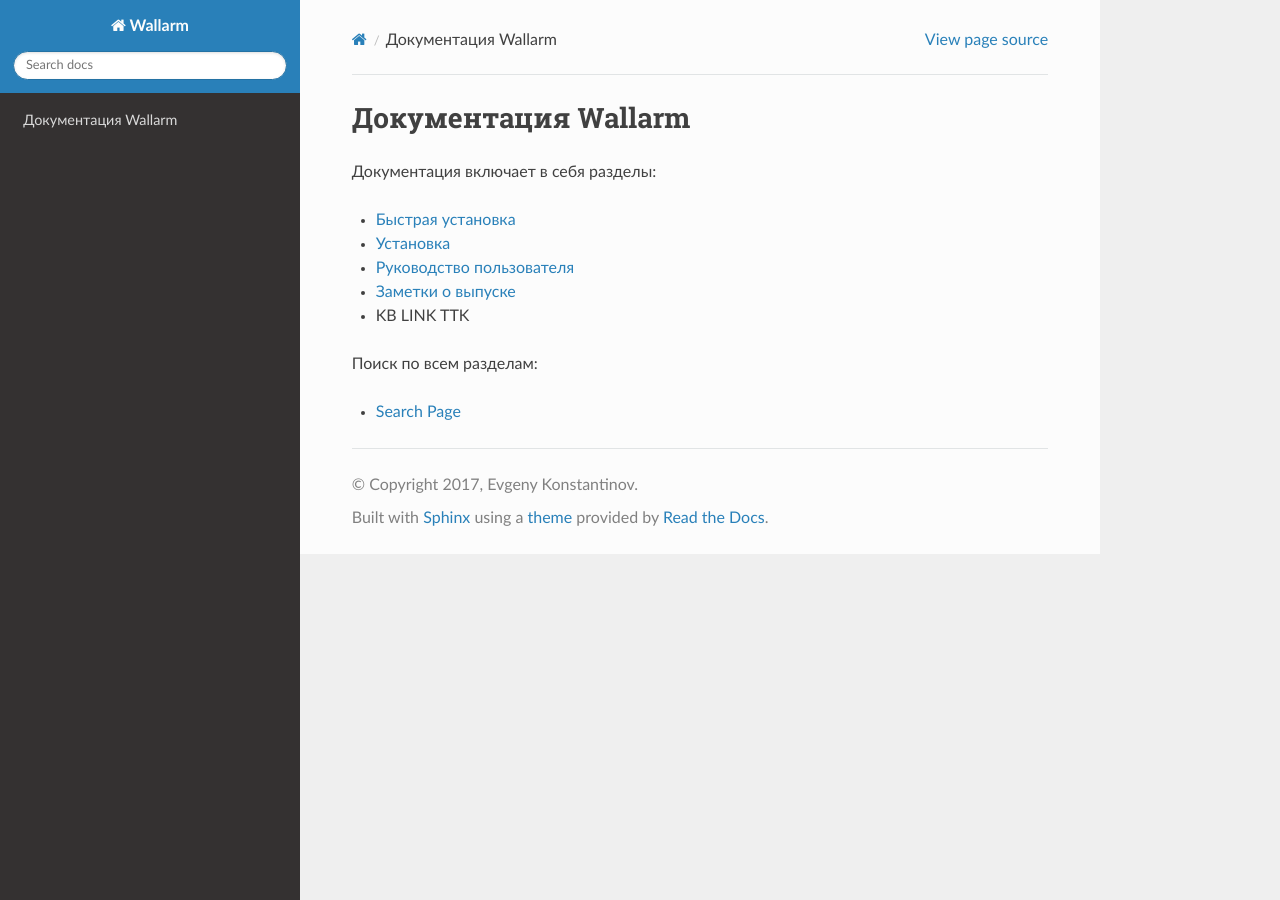
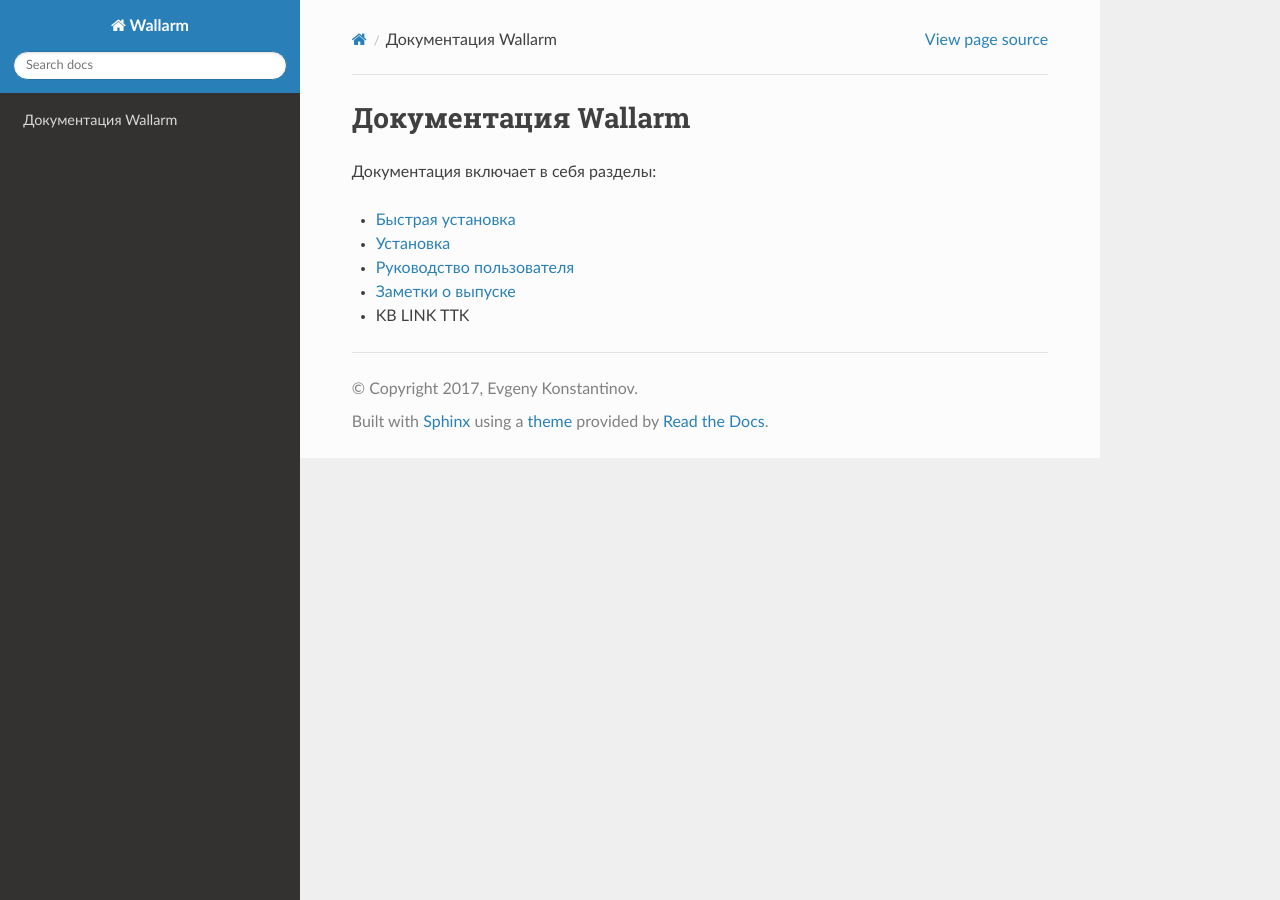
Before and after one commit to akegaviar/wallarm, a Sphinx documentation site: the page built from docs/source/index.rst, in a window 1280 px wide. Built offline with Sphinx 7.4.7 and the Read the Docs theme 2.0.0, drawn with Linux system fonts in a browser that asks for light colours; pages that are not in the unit, such as notebooks, are missing from menus.

Commit message:
Remove search link

```diff
--- a/docs/source/index.rst
+++ b/docs/source/index.rst
@@ -12,7 +12,3 @@
 * :ref:`user_guide_ru`
 * :ref:`release_notes_ru`
 * KB LINK TTK
-
-Поиск по всем разделам:
-
-* :ref:`search`
```
